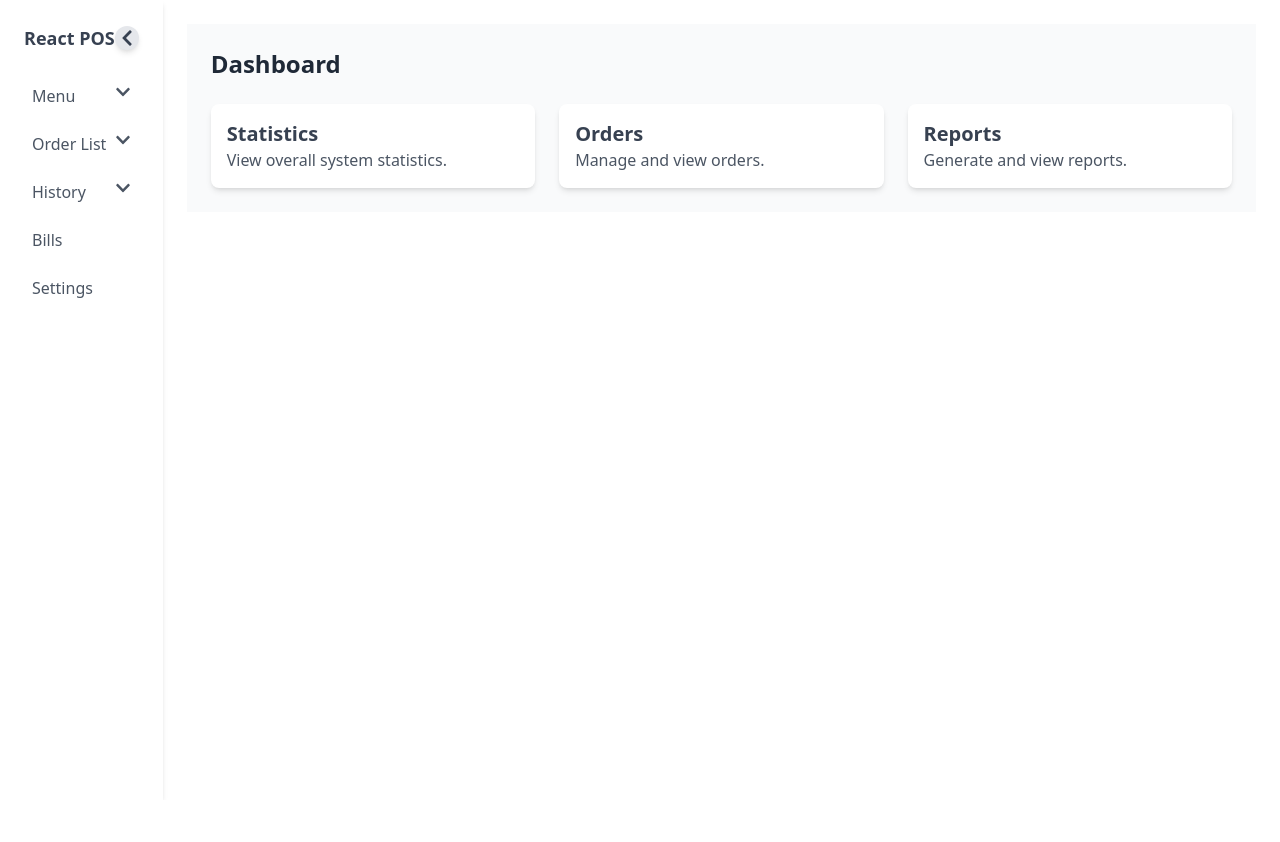
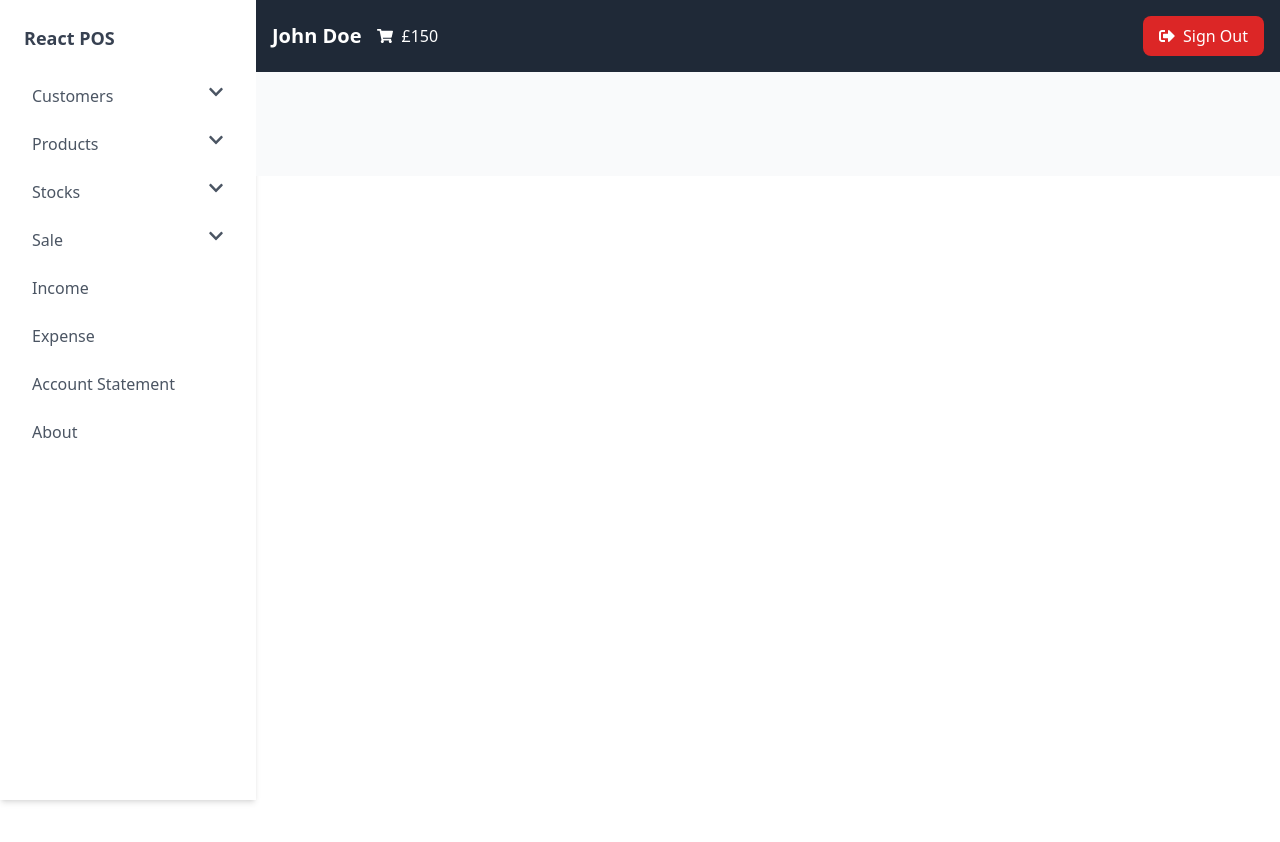
Before and after one commit to skarnov/react-pos, a React (Create React App) app: page /dashboard in a window 1280 px wide. Shown: the top 842 px of the page. Before the commit the page ends 800 px from the top, so only its background shows below. Built offline with nearby package versions, Linux system fonts and the light colour scheme; no server answers; sample sign-in values are in the browser's storage.

Commit message:
Layout Done

```diff
--- a/src/pages/DashboardPage.js
+++ b/src/pages/DashboardPage.js
@@ -1,87 +1,129 @@
-import React, { useState } from "react";
-import { FaChevronUp, FaChevronDown, FaChevronLeft, FaChevronRight } from "react-icons/fa";
+import React from "react";
+import { FaChevronUp, FaChevronDown, FaShoppingCart, FaSignOutAlt } from "react-icons/fa";
 import MainContent from "../pages/MainContent";
 
 const DashboardPage = () => {
-  const [collapsed, setCollapsed] = useState(false);
-  const [openMenu, setOpenMenu] = useState(null);
+  const [openMenu, setOpenMenu] = React.useState(null);
+  const [cartTotal, setCartTotal] = React.useState(150); // Example cart total
+  const userName = "John Doe"; // Example user name
 
   const toggleMenu = (menuName) => {
     setOpenMenu((prev) => (prev === menuName ? null : menuName));
   };
 
+  const handleSignOut = () => {
+    console.log("Sign out clicked");
+    // Add sign out logic here (e.g., clear session, redirect, etc.)
+  };
+
   return (
-    <div className="flex">
+    <div className="flex min-h-screen">
       {/* Sidebar */}
-      <aside className={`w-${collapsed ? "20" : "64"} h-screen bg-white shadow-md flex flex-col transition-width duration-300`}>
+      <aside className="w-64 h-screen bg-white shadow-md flex flex-col">
         <div className="flex items-center justify-between p-6 text-lg font-bold text-gray-700">
           <div>React POS</div>
-          <button className="w-6 h-6 bg-gray-200 rounded-full flex items-center justify-center shadow-md focus:outline-none" onClick={() => setCollapsed(!collapsed)}>
-            {collapsed ? <FaChevronRight /> : <FaChevronLeft />}
-          </button>
         </div>
-
-        {!collapsed && (
         <nav className="flex-1 px-4 space-y-2">
           <div>
-              <button className="w-full flex justify-between py-2 px-4 rounded-lg text-gray-600 hover:bg-gray-200" onClick={() => toggleMenu("menu")}>
-                Menu
-                {openMenu === "menu" ? <FaChevronUp /> : <FaChevronDown />}
+            <button className="w-full flex justify-between py-2 px-4 rounded-lg text-gray-600 hover:bg-gray-200" onClick={() => toggleMenu("customers")}>
+              Customers
+              {openMenu === "customers" ? <FaChevronUp /> : <FaChevronDown />}
             </button>
-              {openMenu === "menu" && (
+            {openMenu === "customers" && (
               <div className="pl-6 space-y-1">
-                  <a href="#" className="block py-2 text-gray-600 hover:bg-gray-200">
-                    Submenu 1
+                <a href="#" className="block py-2 px-4 rounded-lg text-gray-600 hover:bg-gray-200">
+                  Add Customer
                 </a>
-                  <a href="#" className="block py-2 text-gray-600 hover:bg-gray-200">
-                    Submenu 2
+                <a href="#" className="block py-2 px-4 rounded-lg text-gray-600 hover:bg-gray-200">
+                  Manage Customer
                 </a>
               </div>
             )}
           </div>
           <div>
-              <button className="w-full flex justify-between py-2 px-4 rounded-lg text-gray-600 hover:bg-gray-200" onClick={() => toggleMenu("orderList")}>
-                Order List
-                {openMenu === "orderList" ? <FaChevronUp /> : <FaChevronDown />}
+            <button className="w-full flex justify-between py-2 px-4 rounded-lg text-gray-600 hover:bg-gray-200" onClick={() => toggleMenu("product")}>
+              Products
+              {openMenu === "product" ? <FaChevronUp /> : <FaChevronDown />}
             </button>
-              {openMenu === "orderList" && (
+            {openMenu === "product" && (
               <div className="pl-6 space-y-1">
-                  <a href="#" className="block py-2 text-gray-600 hover:bg-gray-200">
-                    Submenu 1
+                <a href="#" className="block py-2 px-4 rounded-lg text-gray-600 hover:bg-gray-200">
+                  Add Product
                 </a>
-                  <a href="#" className="block py-2 text-gray-600 hover:bg-gray-200">
-                    Submenu 2
+                <a href="#" className="block py-2 px-4 rounded-lg text-gray-600 hover:bg-gray-200">
+                  Manage Product
                 </a>
               </div>
             )}
           </div>
           <div>
-              <button className="w-full flex justify-between py-2 px-4 rounded-lg text-gray-600 hover:bg-gray-200" onClick={() => toggleMenu("history")}>
-                History
-                {openMenu === "history" ? <FaChevronUp /> : <FaChevronDown />}
+            <button className="w-full flex justify-between py-2 px-4 rounded-lg text-gray-600 hover:bg-gray-200" onClick={() => toggleMenu("stocks")}>
+              Stocks
+              {openMenu === "stocks" ? <FaChevronUp /> : <FaChevronDown />}
             </button>
-              {openMenu === "history" && (
+            {openMenu === "stocks" && (
               <div className="pl-6 space-y-1">
-                  <a href="#" className="block py-2 text-gray-600 hover:bg-gray-200">
-                    Submenu 1
+                <a href="#" className="block py-2 px-4 rounded-lg text-gray-600 hover:bg-gray-200">
+                  Add Stock
                 </a>
-                  <a href="#" className="block py-2 text-gray-600 hover:bg-gray-200">
-                    Submenu 2
+                <a href="#" className="block py-2 px-4 rounded-lg text-gray-600 hover:bg-gray-200">
+                  Manage Stock
+                </a>
+              </div>
+            )}
+          </div>
+          <div>
+            <button className="w-full flex justify-between py-2 px-4 rounded-lg text-gray-600 hover:bg-gray-200" onClick={() => toggleMenu("sale")}>
+              Sale
+              {openMenu === "sale" ? <FaChevronUp /> : <FaChevronDown />}
+            </button>
+            {openMenu === "sale" && (
+              <div className="pl-6 space-y-1">
+                <a href="#" className="block py-2 px-4 rounded-lg text-gray-600 hover:bg-gray-200">
+                  Add Sale
+                </a>
+                <a href="#" className="block py-2 px-4 rounded-lg text-gray-600 hover:bg-gray-200">
+                  Manage Sale
                 </a>
               </div>
             )}
           </div>
           <a href="#" className="block py-2 px-4 rounded-lg text-gray-600 hover:bg-gray-200">
-              Bills
+            Income
           </a>
           <a href="#" className="block py-2 px-4 rounded-lg text-gray-600 hover:bg-gray-200">
-              Settings
+            Expense
+          </a>
+          <a href="#" className="block py-2 px-4 rounded-lg text-gray-600 hover:bg-gray-200">
+            Account Statement
+          </a>
+          <a href="#" className="block py-2 px-4 rounded-lg text-gray-600 hover:bg-gray-200">
+            About
           </a>
         </nav>
-        )}
       </aside>
+
       {/* Main Content Area */}
-      <div className="flex-1 p-6">
+      <div className="flex-1 flex flex-col">
+        {/* Top Header */}
+        <header className="bg-gray-800 text-white p-4 flex justify-between items-center">
+          <div className="flex items-center space-x-4">
+            {/* User Name */}
+            <span className="text-xl font-semibold">{userName}</span>
+            {/* Cart Total */}
+            <div className="flex items-center space-x-2">
+              <FaShoppingCart />
+              <span>£{cartTotal}</span>
+            </div>
+          </div>
+
+          {/* Signout Button */}
+          <button onClick={handleSignOut} className="bg-red-600 hover:bg-red-700 text-white py-2 px-4 rounded-lg flex items-center">
+            <FaSignOutAlt className="mr-2" />
+            Sign Out
+          </button>
+        </header>
+
         {/* Main Content Section */}
         <MainContent />
       </div>
--- a/src/pages/MainContent.js
+++ b/src/pages/MainContent.js
@@ -2,27 +2,22 @@ import React from "react";
 
 const MainContent = () => {
   return (
-    <main className="flex-1 bg-gray-50 p-6">
-      <header className="flex justify-between items-center mb-6">
-        <h1 className="text-2xl font-semibold text-gray-800">Dashboard</h1>
-      </header>
+    <div className="flex min-h-screen">
 
-      {/* Content goes here */}
-      <section className="grid grid-cols-1 md:grid-cols-2 lg:grid-cols-3 gap-6">
-        <div className="bg-white p-4 rounded-lg shadow-md">
-          <h2 className="text-xl font-semibold text-gray-700">Statistics</h2>
-          <p className="text-gray-600">View overall system statistics.</p>
-        </div>
-        <div className="bg-white p-4 rounded-lg shadow-md">
-          <h2 className="text-xl font-semibold text-gray-700">Orders</h2>
-          <p className="text-gray-600">Manage and view orders.</p>
-        </div>
-        <div className="bg-white p-4 rounded-lg shadow-md">
-          <h2 className="text-xl font-semibold text-gray-700">Reports</h2>
-          <p className="text-gray-600">Generate and view reports.</p>
-        </div>
-      </section>
-    </main>
+
+
+      {/* Main Content Section */}
+      <div className="flex-1">
+        {/* Header only for Dashboard */}
+
+
+        {/* Main content area */}
+        <main className="bg-gray-50 p-6 pt-20"> {/* Added pt-20 to account for the fixed header */}
+
+          {/* Add your content here */}
+        </main>
+      </div>
+    </div>
   );
 };
 
```
Lines whose indentation alone changed are shown as unchanged.
